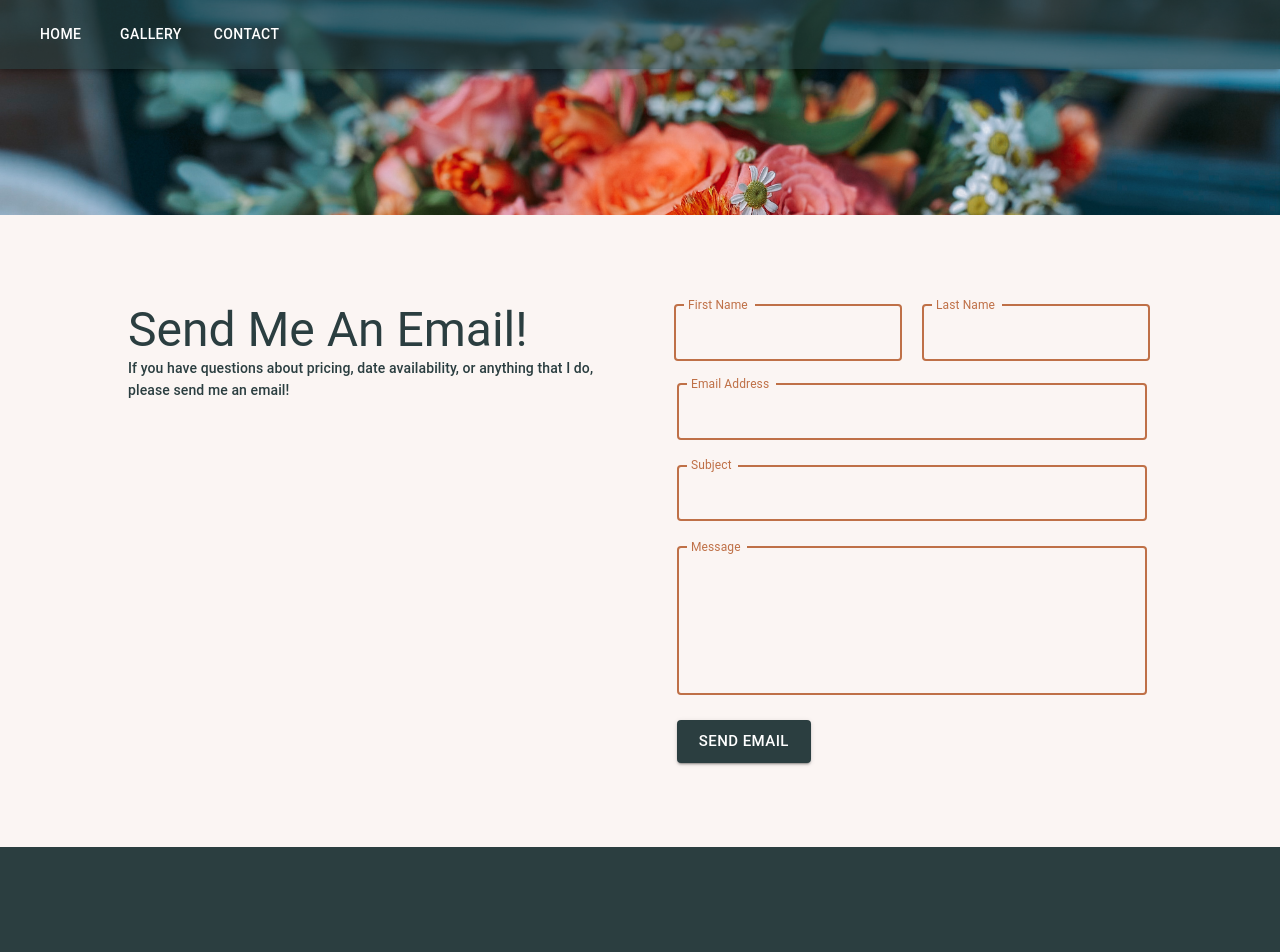
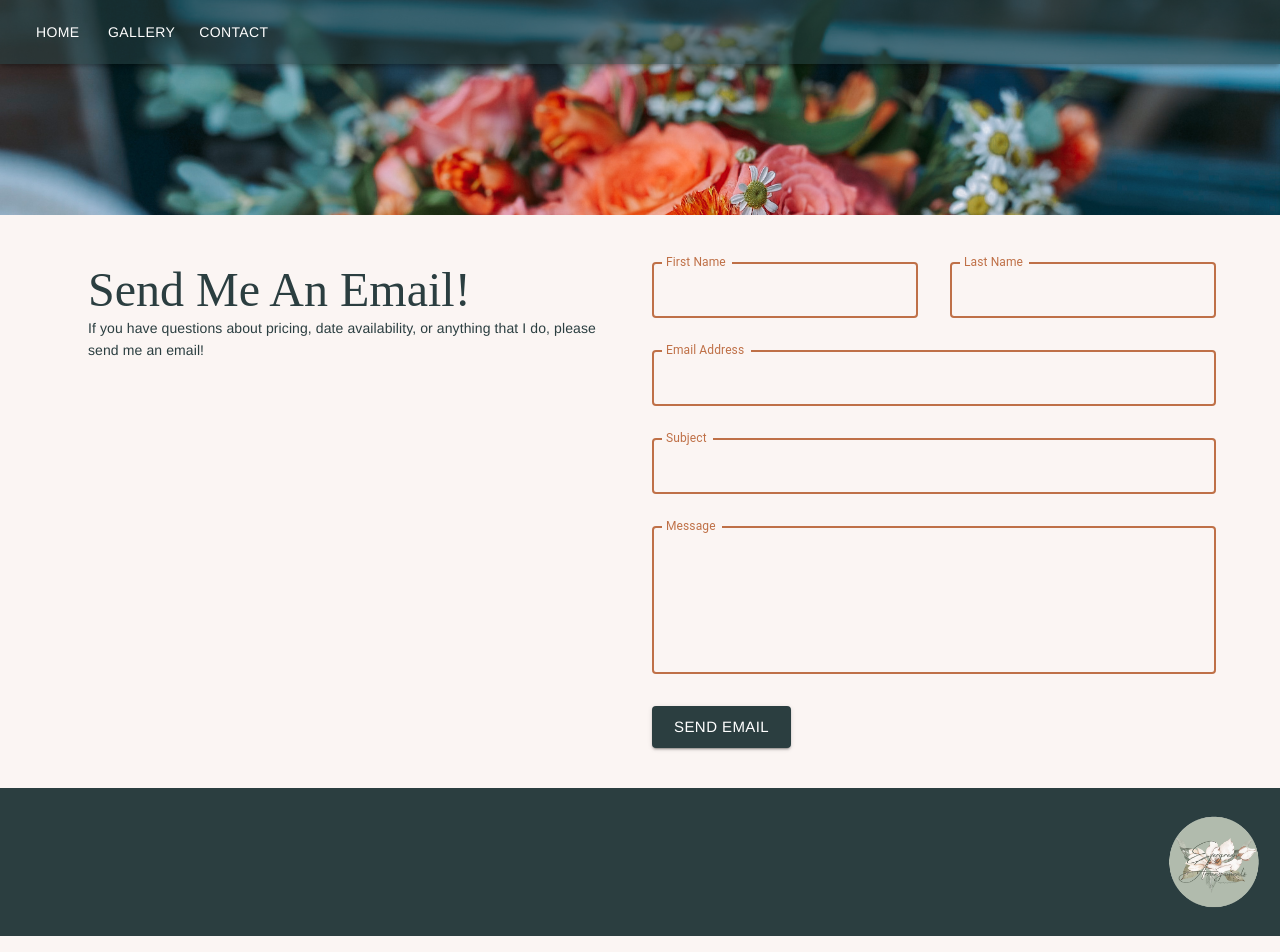
Before and after one commit to EmmaBrown97/EvergreenArrangements, a React (Create React App) app: page /Contact in a window 1280 px wide. Shown: the top 952 px of the page. Built offline with nearby package versions, Linux system fonts and the light colour scheme.

Commit message:
Making home page and adjusted footer

```diff
--- a/src/theme.js
+++ b/src/theme.js
@@ -1,16 +1,18 @@
 import { createTheme } from '@material-ui/core/styles';
 
 const evergreenTheme = createTheme({
-    Typography: {
-        fontFamily: ['"Montserrat"', 'Open Sans'].join(',')
 
-       },
+
+
     palette: {
         primary: {
             main: "#2B3E40"
         },
         secondary: {
             main: "#BF7047"
+        },
+        warning: {
+            main: "#B3BBAE"
         },
         background: {
             default: "#FBF5F3"
@@ -28,7 +30,7 @@ const evergreenTheme = createTheme({
     input: {
         color: 'red'
     },
-    spacing: 8,
+    spacing: 4,
 
 })
 
--- a/src/tsx/contact.tsx
+++ b/src/tsx/contact.tsx
@@ -1,14 +1,24 @@
-import { Container, Grid } from '@material-ui/core';
+import { Container, Grid, makeStyles } from '@material-ui/core';
+import { StayPrimaryLandscape } from '@material-ui/icons';
 import Box from '@mui/material/Box';
 import Button from '@mui/material/Button';
-import Paper from '@mui/material/Paper';
 import TextField from '@mui/material/TextField';
 import Typography from '@mui/material/Typography';
+import { palette } from '@mui/system';
 import emailjs from 'emailjs-com'
-import './../css/contact.css'
+
+const useStyles = makeStyles(theme => ({
+    inputTextColor:{
+        color: "#2B3E40",
+        fontFamily: "Helvetica"
+    },
+    emailButtonColor:{
+        color: "#B3BBAE"
+    }
+  }));
 
 function Contact() {
-
+    const classes = useStyles();
     function sendEmail(e) {
         e.preventDefault();
 
@@ -27,49 +37,58 @@ function Contact() {
             }}>
 
 
-            <Grid container spacing={2}>
-                <Grid item xs={12} sm={6}>
+            <Grid container spacing={3}>
+                <Grid item xs={12} md={6}>
                     <Container maxWidth="lg">
-                        <Box>
-                            <Typography variant="h3" color="primary.main">
+                        <Box sx={{
+
+                        }}>
+                            <Typography variant="h3" color="primary.main" fontFamily="Monsterrat">
                                 Send Me An Email!
                             </Typography>
-                            <Typography variant="subtitle2" color="primary.main">
+                            <Typography variant="subtitle2" color="primary.main" fontFamily="Helvetica">
                                 If you have questions about pricing, date availability, or anything that I do, please send me an email!
                             </Typography>
                         </Box>
                     </Container>
                 </Grid>
-                <Grid item xs={12} sm={6}>
-                        <Container maxWidth="xl">
+                <Grid item xs={12} md={6}>
+
                             <form onSubmit={sendEmail}>
-                                <Grid container spacing={2}>
+                                <Grid container spacing={4}>
 
                                     <Grid item xs={12} sm={6}>
-                                    <div className="name_div">
+                                        <Box className="name_div">
                                             <TextField
                                             fullWidth
                                             label="First Name"
                                             variant="outlined"
                                             className="textField"
                                             color="secondary"
-                                        focused>
+                                            focused
+                                            InputProps={{
+                                                className: classes.inputTextColor
+                                              }}>
                                             </TextField>
 
-                                    </div>
+                                        </Box>
                                     </Grid>
                                     <Grid item xs={12} sm={6}>
-                                    <div className="name_div">
+                                        <Box className="name_div" sx={{
+                                            }}>
                                             <TextField
                                             fullWidth
                                             label="Last Name"
                                             variant="outlined"
                                             className="textField"
                                             color="secondary"
-                                        focused>
+                                            focused
+                                            InputProps={{
+                                                className: classes.inputTextColor
+                                              }}>
                                             </TextField>
 
-                                    </div>
+                                        </Box>
                                     </Grid>
                                     <Grid item xs={12} sm={12}>
                                         <div className="email_div">
@@ -79,7 +98,10 @@ function Contact() {
                                                         variant="outlined"
                                                         className="textField"
                                                         color="secondary"
-                                                focused>
+                                                        focused
+                                                        InputProps={{
+                                                            className: classes.inputTextColor
+                                                          }}>
                                                         </TextField>
                                                 </div>
                                     </Grid>
@@ -91,7 +113,10 @@ function Contact() {
                                                     variant="outlined"
                                                     className="textField"
                                                     color="secondary"
-                                                focused>
+                                                    focused
+                                                    InputProps={{
+                                                        className: classes.inputTextColor
+                                                      }}>
                                                     </TextField>
                                             </div>
                                     </Grid>
@@ -107,13 +132,20 @@ function Contact() {
                                                     color="secondary"
                                                     rows={5}
                                                     maxRows={10}
-                                                focused>
+                                                    focused
+                                                    InputProps={{
+                                                        className: classes.inputTextColor
+                                                      }}>
                                                     </TextField>
                                             </div>
                                     </Grid>
                                     <Grid item xs={12} sm={12}>
                                         <div className="send_div">
-                                    <Button variant="contained" size="large" color="primary">
+                                            <Button variant="contained" size="large" color="primary"
+                                            sx={{
+
+                                                fontFamily: 'Helvetica Neue'
+                                            }}>
                                                 Send Email
                                             </Button>
 
@@ -122,12 +154,10 @@ function Contact() {
                                 </Grid>
                             </form>
 
-                        </Container>
                     </Grid>
                 </Grid>
             </Box>
         </Container>
-
     )
 }
 
--- a/src/tsx/footer.tsx
+++ b/src/tsx/footer.tsx
@@ -13,42 +13,57 @@ import Avatar from '@mui/material/Avatar';
 import Button from '@mui/material/Button';
 import Tooltip from '@mui/material/Tooltip';
 import MenuItem from '@mui/material/MenuItem';
-import { Container, Grid, Link, Fade, createTheme, ThemeProvider } from '@material-ui/core';
+import { Container, Grid, Link, Fade, createTheme, ThemeProvider, useTheme } from '@material-ui/core';
 import VizSensor from 'react-visibility-sensor';
 import Box from '@mui/material/Box';
 import EmailIcon from '@mui/icons-material/Email';
+import Stack from '@mui/material/Stack';
+import ListItem from '@mui/material/ListItem';
+import LogoImage from './../images/circle_logo_cropped.png'
+import useMediaQuery from '@mui/material/useMediaQuery';
 
+
+function useIsWidthUp(breakpoint) {
+    const theme = useTheme();
+    return useMediaQuery(theme.breakpoints.up(breakpoint));
+  }
 
 function Footer(props) {
 
+    const isSmUp = useIsWidthUp("sm");
     let [active, setActive] = useState(false);
     return(
 
         <footer>
             <Box
-            px={{xs: 3, sm: 10}}
-            py={{xs: 5, sm: 10}}
+            px={{xs: 1, sm: 4}}
+            py={{xs: 1, sm: 6}}
+
             bgcolor="primary.main">
-                <Container maxWidth="lg">
-                    <Grid container spacing={5}>
-                        <Grid item xs={12} sm={4}>
+
+                    <Grid container spacing={3}>
+                        <Grid item xs={12} sm={6}>
                             <Box color="white">
-                                <VizSensor
+                                <Stack spacing={0}>
+                                    <ListItem>
+                                    <VizSensor
                                     onChange={(isVisible) => {
                                         setActive(isVisible);
                                     }}
                                 >
                                     <Fade in={active} timeout={2000}>
                                         <Box sx={{
-                                            fontFamily: 'Arial'
+                                            fontFamily: 'Arial',
+
+
                                         }}>
                                             <IconButton
-                                                size="large"
+                                                size="small"
                                                 color="inherit"
                                                 href={"https://www.instagram.com/dustypineflorals/?hl=en"}
                                                 >
                                                     <InstagramIcon/>
-                                                    <Typography variant="caption">
+                                                    <Typography variant="caption" fontFamily="Helvetica Neue">
                                                     @evergreen.floral.arrangements
                                                     </Typography>
                                                 </IconButton>
@@ -56,33 +71,49 @@ function Footer(props) {
                                         </Box>
                                     </Fade>
                                 </VizSensor>
-                            </Box>
-                        </Grid>
-                        <Grid item xs={12} sm={4}>
-                            <Box>
-                                <VizSensor
+                                    </ListItem>
+                                    <ListItem>
+                                    <VizSensor
                                     onChange={(isVisible) => {
                                         setActive(isVisible);
                                     }}
                                 >
                                     <Fade in={active} timeout={3000}>
-                                        <Box color="white">
-                                            <EmailIcon color="inherit"/>
-                                            <Typography variant="caption">
-                                                evergreen.floral.arrangements@gmail.com
-                                            </Typography>
+                                        <Box sx = {{
+                                            color: "white",
+
+                                        }}>
+                                            <IconButton
+                                                size="small"
+                                                color="inherit"
+
+                                                href={"/Contact"}
+                                                >
+                                                    <EmailIcon color="inherit"/>
+                                                <Typography variant="caption" fontFamily="Helvetica Neue">
+                                                    evergreen.floral.arrangements@gmail.com
+                                                </Typography>
+                                                </IconButton>
+
                                         </Box>
 
                                     </Fade>
                                 </VizSensor>
+                                    </ListItem>
+                                </Stack>
+
                             </Box>
                         </Grid>
-                        <Grid item xs={12} sm={4}>
+                        <Grid item xs={12} sm={6} alignItems="flex-end">
+                            <Stack direction="row" justifyContent={isSmUp ? "end" : "center"}>
+                            <img src={LogoImage} width="100" height="100" ></img>
+                            </Stack>
 
 
                         </Grid>
+
                     </Grid>
-                </Container>
+
             </Box>
         </footer>
 
--- a/src/tsx/navbar.tsx
+++ b/src/tsx/navbar.tsx
@@ -128,19 +128,20 @@ const ResponsiveAppBar = () => {
                 component={Link}
                 to={page}
                  onClick={handleCloseNavMenu}>
-                  <Typography textAlign="center" >{page}</Typography>
+                  <Typography textAlign="center" fontFamily='Helvetica Neue'>{page}</Typography>
                 </MenuItem>
               ))}
             </Menu>
           </Box>
 
-          <Box sx={{ flexGrow: 1, display: { xs: 'none', md: 'flex' } }}>
+          <Box sx={{ flexGrow: 1, display: { xs: 'none', md: 'flex'} }}>
             {pages.map((page) => (
               <Button
+
               href={page}
                 key={page}
                 onClick={handleCloseNavMenu}
-                sx={{ my: 2, mx: 1, color: 'white', display: 'block' }}
+                sx={{ my: 2, mx: 1, color: 'white', display: 'block', fontFamily: 'Helvetica Neue'}}
               >
                 {page}
               </Button>
```
Also changed, not shown: src/tsx/Gallery.tsx (+8 -0 lines), src/tsx/homepage.tsx (+24 -3 lines). Lines whose indentation alone changed are shown as unchanged.
